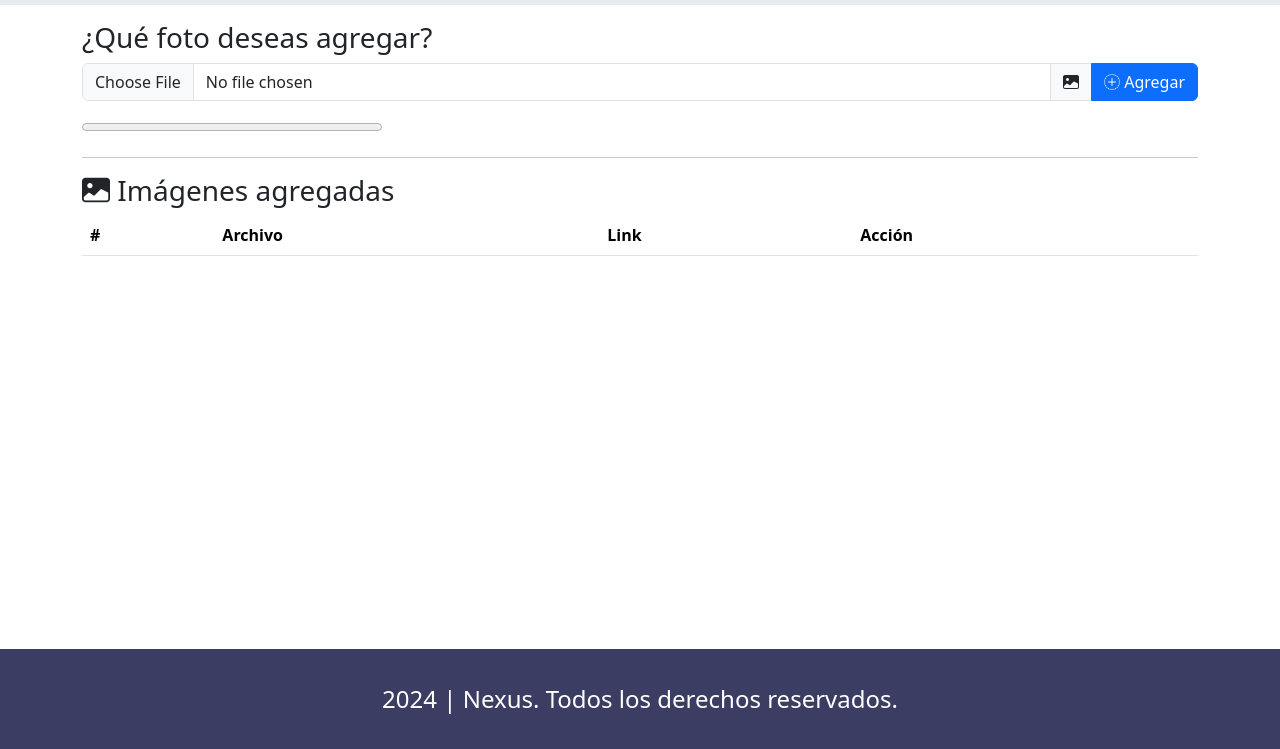
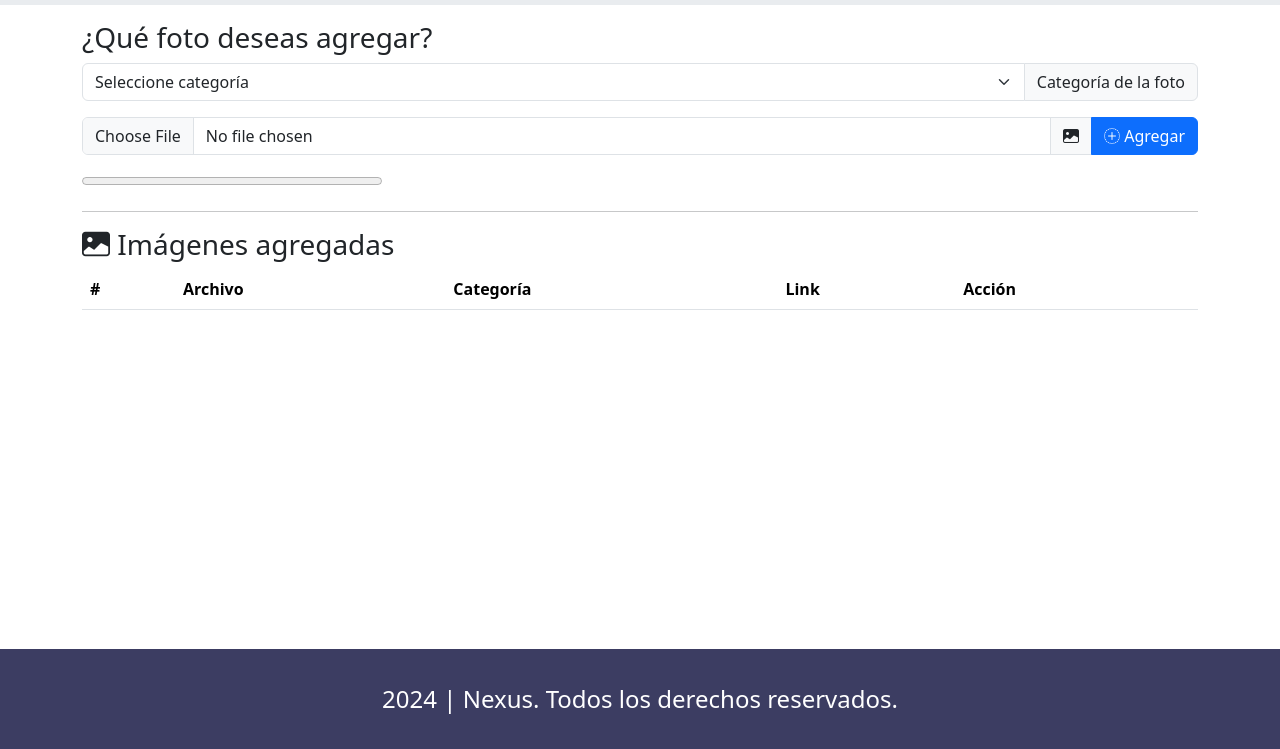
Before and after one commit to jesusrlv/photoNexus, a plain HTML site: page index.html in a window 1280 px wide. Shown: the part 51-800 px from the top of the page. Drawn offline with nearby package versions, Linux system fonts and the light colour scheme; no server answers.

Commit message:
categoria foto

```diff
--- a/index.html
+++ b/index.html
@@ -60,6 +60,19 @@
       <div class="container">
         <h3>¿Qué foto deseas agregar?</h3>
         <form id="upload_form" enctype="multipart/form-data" method="post">
+
+          <div class="input-group mb-3">
+            <select class="form-select" name="" id="">
+              <option value="">Seleccione categoría</option>
+              <option value="1">Fotografía</option>
+              <option value="2">Música</option>
+              <option value="3">Diseño</option>
+              <option value="4">Comida</option>
+              <option value="5">Videojuegos</option>
+            </select>
+            <span class="input-group-text" id="basic-addon2">Categoría de la foto</span>
+          </div>
+
           <div class="input-group mb-3">
             <input type="file" id="file" class="form-control" placeholder="Imagen" aria-label="Imagen" aria-describedby="basic-addon1" accept="image/*">
             <span class="input-group-text" id="basic-addon1"><i class="bi bi-image-fill"></i></span>
@@ -81,6 +94,7 @@
             <tr>
               <th scope="col">#</th>
               <th scope="col">Archivo</th>
+              <th scope="col">Categoría</th>
               <th scope="col">Link</th>
               <th scope="col">Acción</th>
             </tr>
```
Also changed, not shown: 1 other file.
